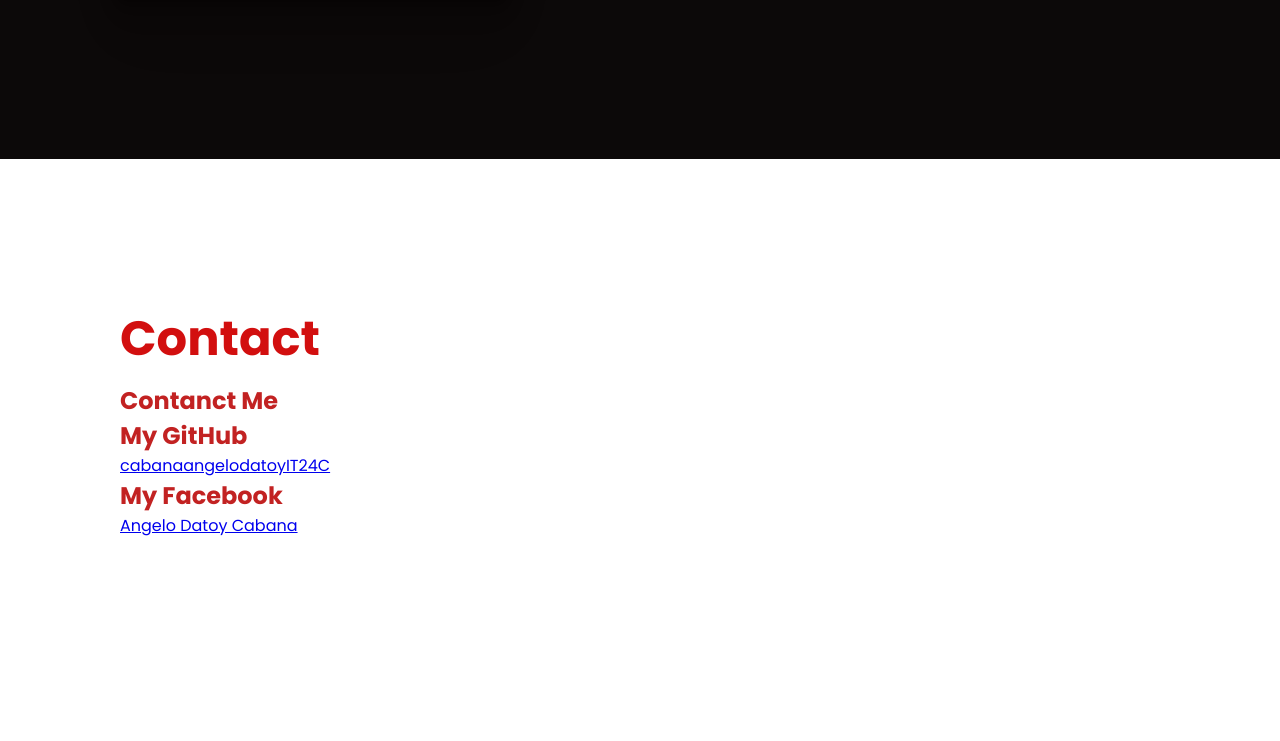
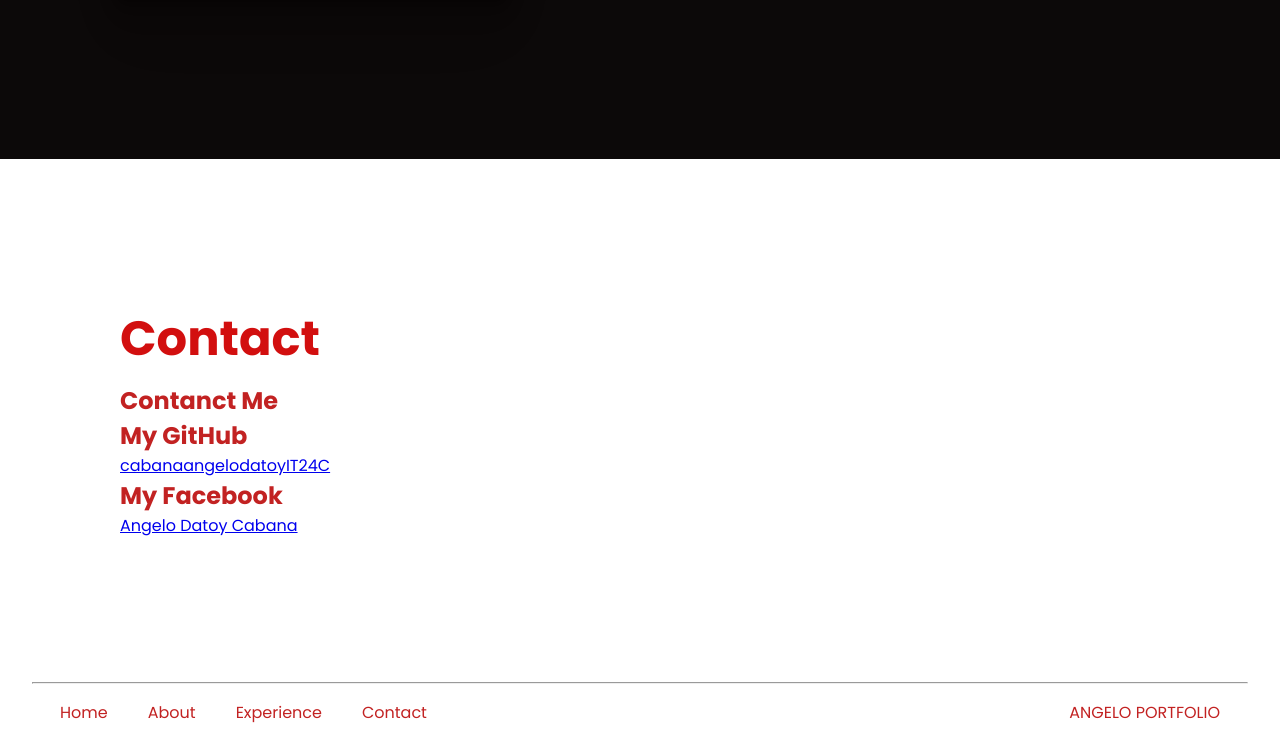
Before and after one commit to VicellesJaylourdE/Grandfinals-Event, a plain HTML site: page index.html in a window 1280 px wide. Shown: the part 1814-2555 px from the top of the page. Before the commit the page ends 2496 px from the top, so only its background shows below. Drawn offline with nearby package versions, Linux system fonts and the light colour scheme.

Commit message:
Navigation Bar Added Down of my Contact

```diff
--- a/index.html
+++ b/index.html
@@ -88,5 +88,18 @@
             </p>
         </section>
     </footer>
+    <hr>
+    <footer id="footer">
+        <div class="left-nav">
+            <a href="#home" target="_blank">Home</a>
+            <a href="#about">About</a>
+            <a href="#experience">Experience</a>
+            <a href="#contact">Contact</a>
+        </div>
+        <div class="right-nav">
+            <a href="#home">ANGELO PORTFOLIO
+            </a>
+        </div>
+    </footer>
 </body>
 </html>
```
